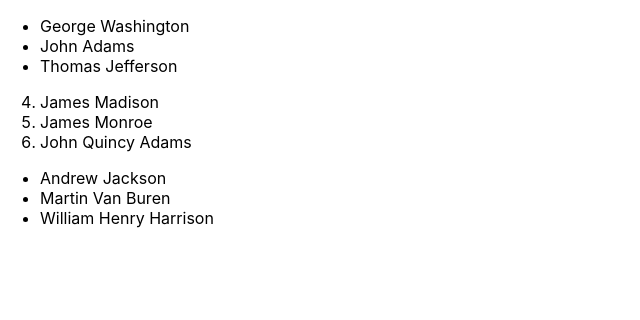
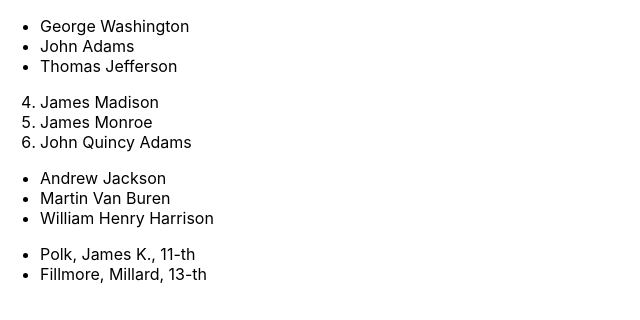
Before and after one commit to annandrosiuk/React-HW1, a React (Create React App) app: page / in a window 1280 px wide. Shown: the top 320 px of the page, without its empty margins (0-640 px from the left). Built offline with nearby package versions, Linux system fonts and the light colour scheme.

Commit message:
task 5 done

```diff
--- a/src/index.js
+++ b/src/index.js
@@ -7,6 +7,13 @@ const presidentsStr = [
   'Andrew Jackson',
   'Martin Van Buren',
   'William Henry Harrison'
+];
+
+const presidentsObj = [
+  { firstName: 'John', lastName: 'Tyler', presidentIndex: 10 },
+  { firstName: 'James K.', lastName: 'Polk', presidentIndex: 11 },
+  { firstName: 'Zachary', lastName: 'Taylor', presidentIndex: 12 },
+  { firstName: 'Millard', lastName: 'Fillmore', presidentIndex: 13 }
 ];
 
 ReactDOM.render(
@@ -28,6 +35,16 @@ ReactDOM.render(
         <li key={president}>{president}</li>
       ))}
     </ul>
+
+    <ul>
+      {presidentsObj.map(president => {
+        return president.presidentIndex % 2 ? (
+          <li key={president.presidentIndex}>
+            {`${president.lastName}, ${president.firstName}, ${president.presidentIndex}-th`}
+          </li>
+        ) : null;
+      })}
+    </ul>
   </React.StrictMode>,
   document.getElementById('root')
 );
```
